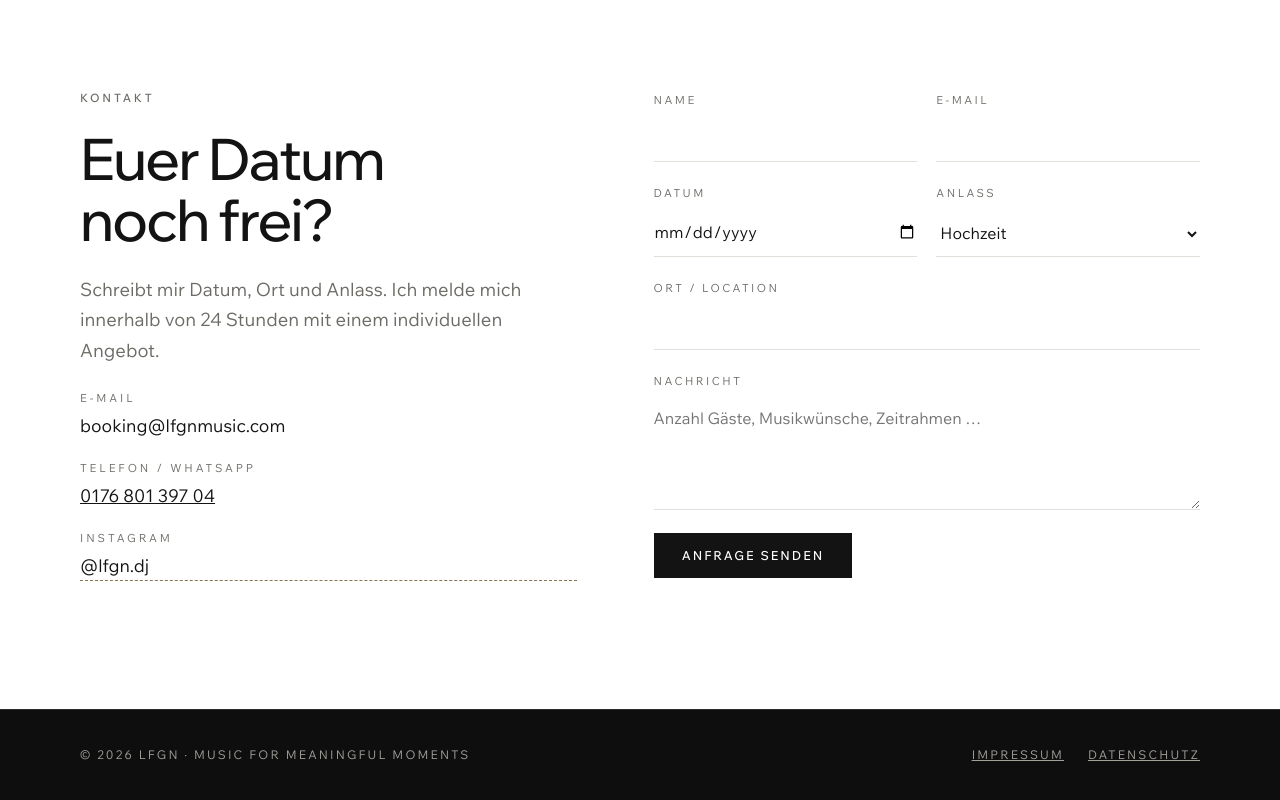
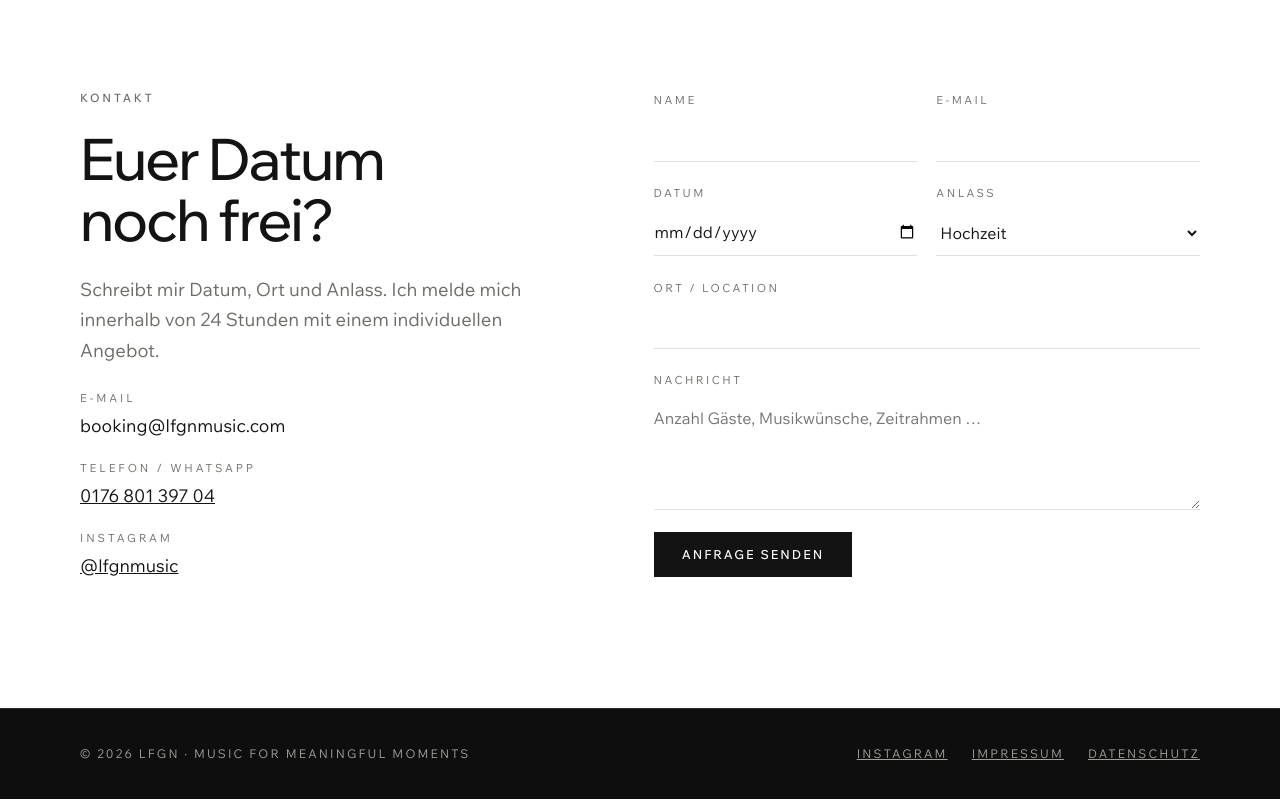
Before and after one commit to chiarabellinikitchen/lfgn-website, a plain HTML site: page index.html in a window 1280 px wide. Shown: the part 7066-7866 px from the top of the page. Drawn offline with Linux system fonts and the light colour scheme.

Commit message:
Instagram @lfgnmusic verlinkt (Kontakt + Footer)
Co-Authored-By: Claude Opus 5.5 <noreply@anthropic.com>
Claude-Session: https://claude.ai/code/session_01HrtDBoAxRBNExZwHgE3UAs

```diff
--- a/index.html
+++ b/index.html
@@ -378,7 +378,7 @@ footer.site nav { display: flex; gap: 1.5rem; }
         <dl>
           <div><dt>E-Mail</dt><dd>booking@lfgnmusic.com</dd></div>
           <div><dt>Telefon / WhatsApp</dt><dd><a href="tel:+4917680139704">0176 801 397 04</a></dd></div>
-          <div><dt>Instagram</dt><dd class="ph">@lfgn.dj</dd></div>
+          <div><dt>Instagram</dt><dd><a href="https://www.instagram.com/lfgnmusic/" target="_blank" rel="noopener">@lfgnmusic</a></dd></div>
         </dl>
       </div>
       <form id="anfrage">
@@ -398,7 +398,7 @@ footer.site nav { display: flex; gap: 1.5rem; }
 <footer class="site dark">
   <div class="wrap">
     <span>© 2026 LFGN · Music for meaningful moments</span>
-    <nav><a href="impressum.html">Impressum</a><a href="datenschutz.html">Datenschutz</a></nav>
+    <nav><a href="https://www.instagram.com/lfgnmusic/" target="_blank" rel="noopener">Instagram</a><a href="impressum.html">Impressum</a><a href="datenschutz.html">Datenschutz</a></nav>
   </div>
 </footer>
 
```
